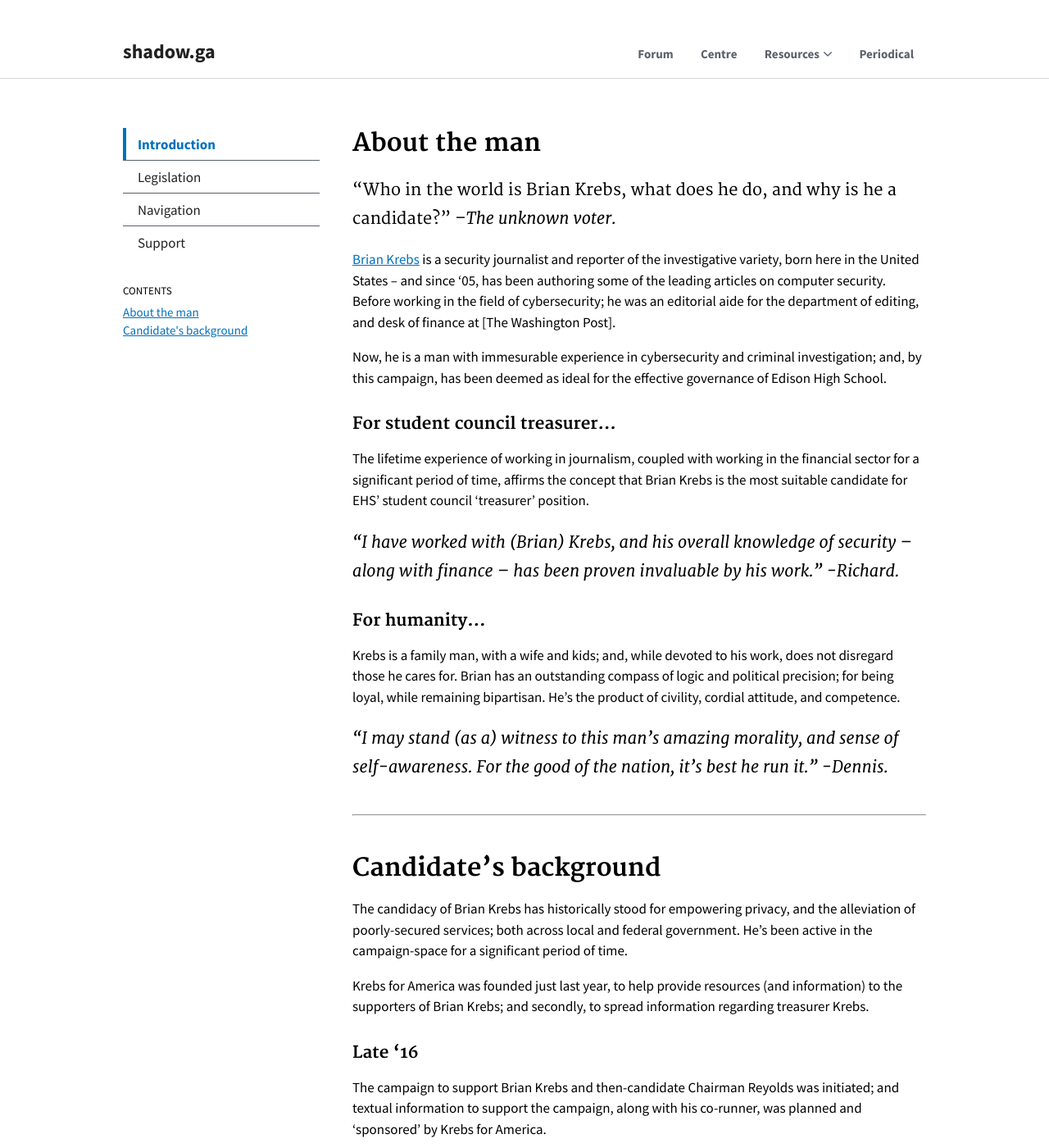
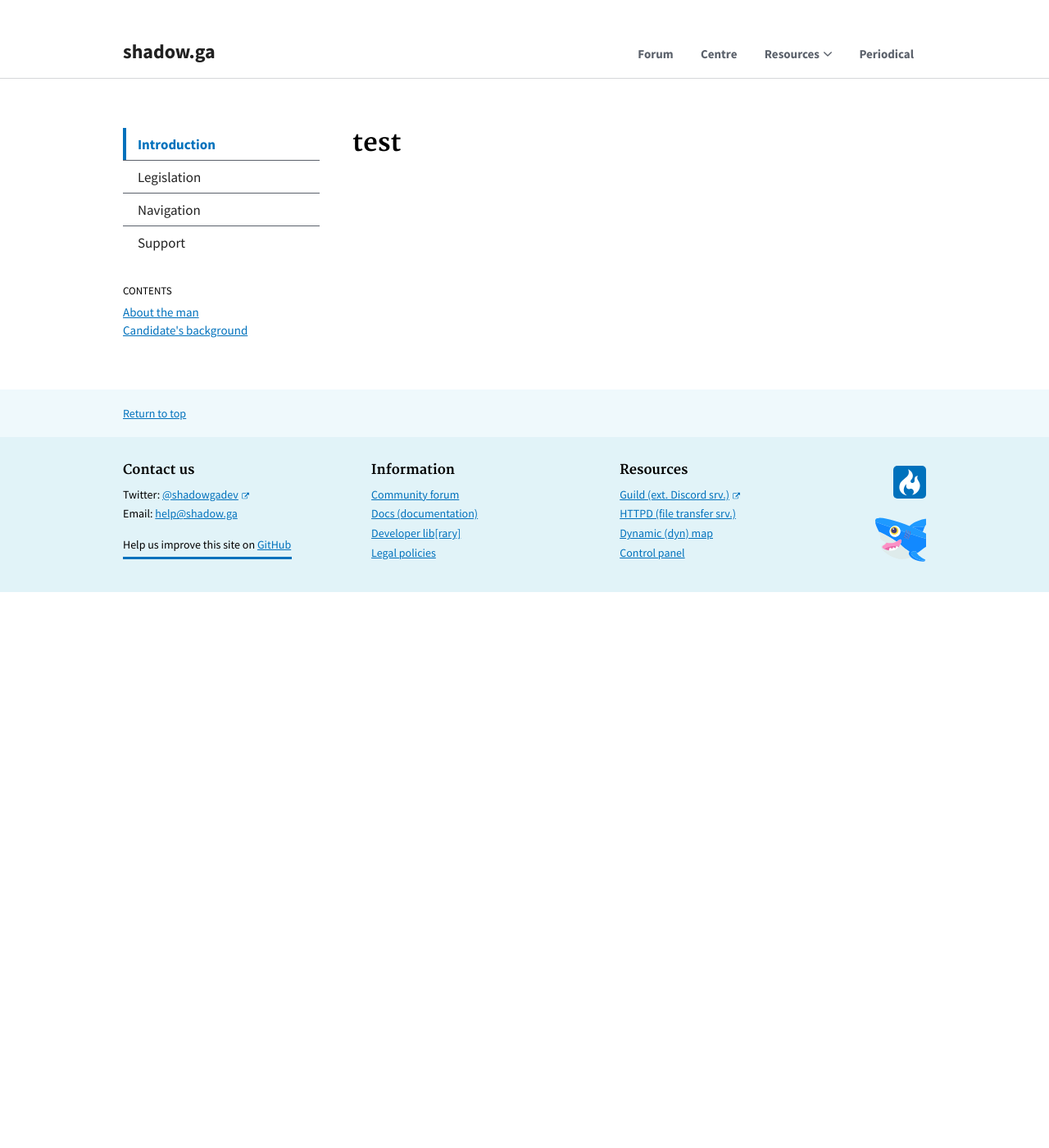
Before and after one commit to serrif/website, a Jekyll site: the page built from main/docs/about.md, in a window 1280 px wide and 1400 px high. Shown: the whole window at 82% size. Built offline with Jekyll 4.4.1, drawn with Linux system fonts in a browser that asks for light colours; some of the changed text lies outside the part shown.

Commit message:
Update about.md

```diff
--- a/main/docs/about.md
+++ b/main/docs/about.md
@@ -11,42 +11,4 @@ subnav:
     href: '#candidates-background'
 ---
 
-## About the man
-"Who in the world is Brian Krebs, what does he do, and why is he a candidate?" --*The unknown voter.*
-{: .usa-font-lead }
-
-[Brian Krebs](https://krebsonsecurity.com) is a security journalist and reporter of the investigative variety, born here in the United States -- and since '05, has been authoring some of the leading articles on computer security. Before working in the field of cybersecurity; he was an editorial aide for the department of editing, and desk of finance at [The Washington Post].
-
-Now, he is a man with immesurable experience in cybersecurity and criminal investigation; and, by this campaign, has been deemed as ideal for the effective governance of Edison High School.
-
-### For student council treasurer...
-The lifetime experience of working in journalism, coupled with working in the financial sector for a significant period of time, affirms the concept that Brian Krebs is the most suitable candidate for EHS' student council 'treasurer' position.
-
-*"I have worked with (Brian) Krebs, and his overall knowledge of security -- along with finance -- has been proven invaluable by his work." -Richard.*
-{: .usa-font-lead }
-
-### For humanity...
-Krebs is a family man, with a wife and kids; and, while devoted to his work, does not disregard those he cares for. Brian has an outstanding compass of logic and political precision; for being loyal, while remaining bipartisan. He's the product of civility, cordial attitude, and competence.
-
-*"I may stand (as a) witness to this man's amazing morality, and sense of self-awareness. For the good of the nation, it's best he run it." -Dennis.*
-{: .usa-font-lead }
-
-<hr style="margin-top: 4rem;">
-
-## Candidate's background
-The candidacy of Brian Krebs has historically stood for empowering privacy, and the alleviation of poorly-secured services; both across local and federal government. He's been active in the campaign-space for a significant period of time.
-
-Krebs for America was founded just last year, to help provide resources (and information) to the supporters of Brian Krebs; and secondly, to spread information regarding treasurer Krebs.
-
-### Late '16
-The campaign to support Brian Krebs and then-candidate Chairman Reyolds was initiated; and textual information to support the campaign, along with his co-runner, was planned and 'sponsored' by Krebs for America.
-
-A logical backing from [esoForum](https://esotalk.net) ensued, which now provides the services under the name 'Krebs for America'; and to this day, the esoForum service fully backs Brian Krebs for the student council.
-
-### Early '17
-Krebs' campaign expanded from a spot in the numerous candidates, to an element of the student's core values; with Brian Krebs-related content soaring among the creative spaces of Edison.
-
-Brian Krebs was, and remains, the sole candidate to receive a backing from two non-profit organisations; and the school's principal ([Clay Vinyard](https://twitter.com/clayvinyard)). Krebs is also backed by [Google LLC](https://www.google.com/about/our-company/).
-
-### Currently
-As of now, the Krebs project is at the highest point of support it's ever been; and currently, we're working to continue embellishing the prospects of a Krebs-lead treasury.
+## test
```
